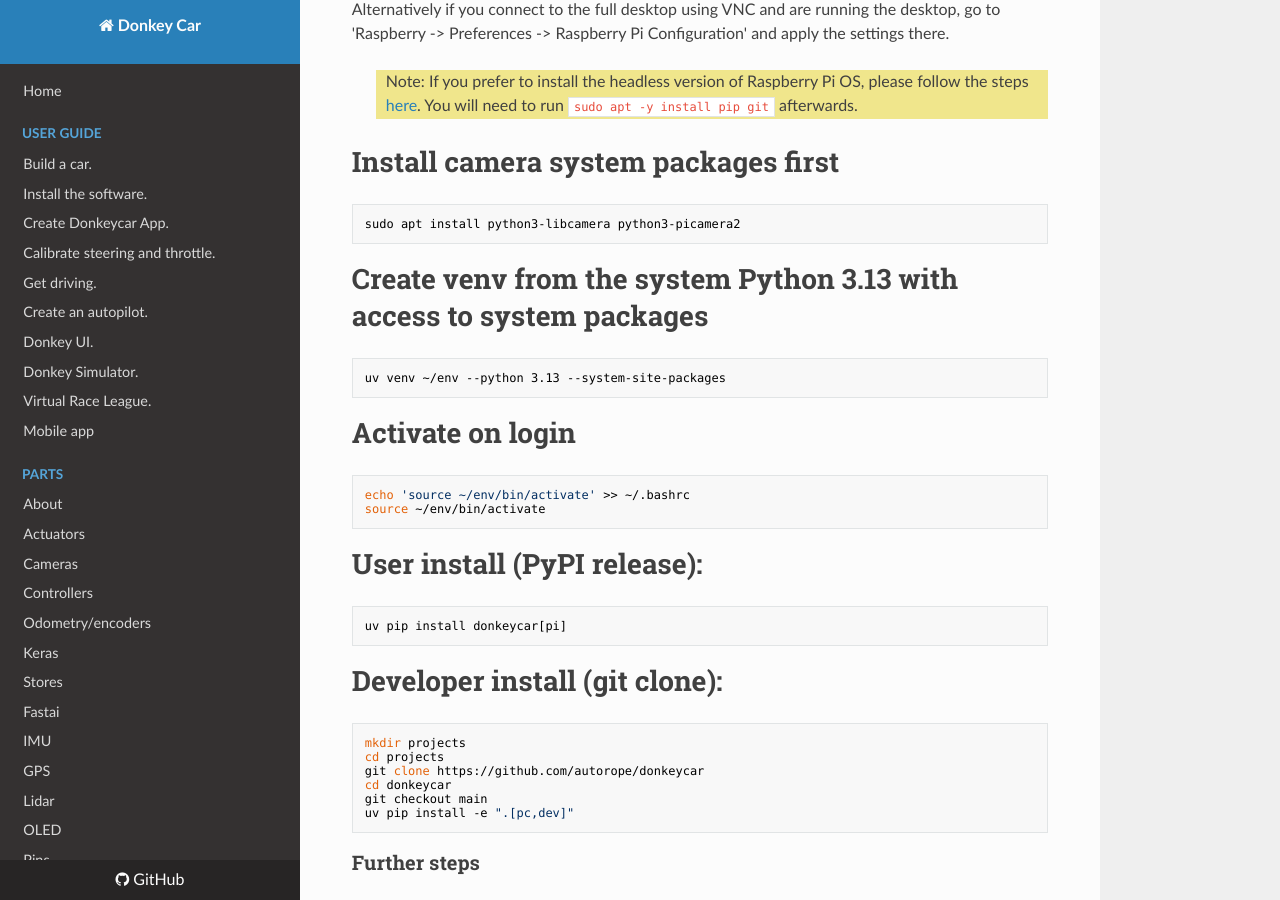
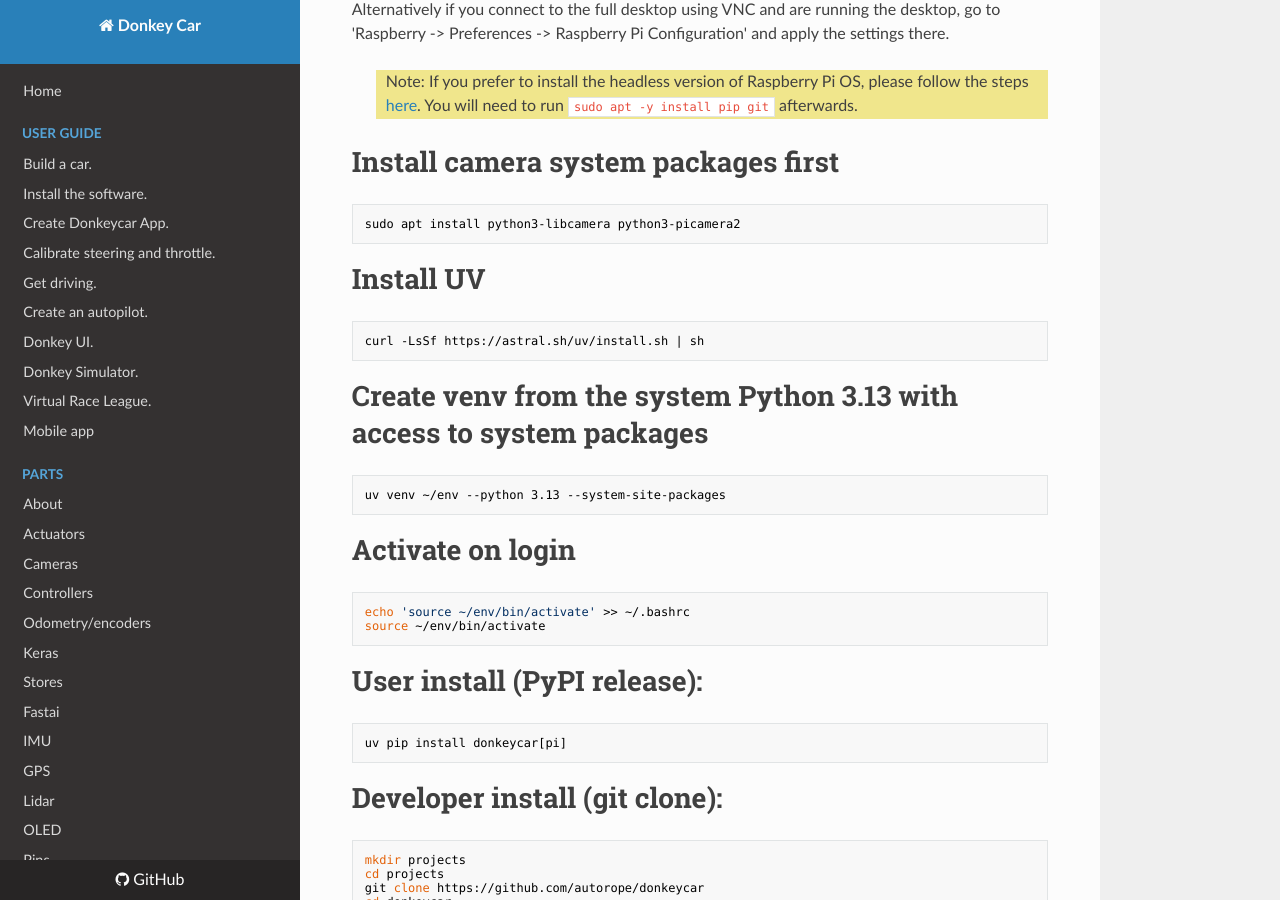
Before and after one commit to autorope/donkeydocs, an MkDocs documentation site: the page built from docs/guide/robot_sbc/setup_raspberry_pi.md, in a window 1280 px wide and 900 px high, scrolled down 2483 px. Built offline with MkDocs 1.6.1, drawn with Linux system fonts in a browser that asks for light colours; nearby versions of some CDN libraries.

Commit message:
Add UV installation instructions to setup guide
Added instructions for installing UV with a curl command.

````diff
--- a/docs/guide/robot_sbc/setup_raspberry_pi.md
+++ b/docs/guide/robot_sbc/setup_raspberry_pi.md
@@ -96,6 +96,12 @@ and apply the settings there.
 ```bash
 sudo apt install python3-libcamera python3-picamera2
 ```
+# Install UV
+
+```bash
+curl -LsSf https://astral.sh/uv/install.sh | sh
+```
+
 # Create venv from the system Python 3.13 with access to system packages
 
 ```bash
````
